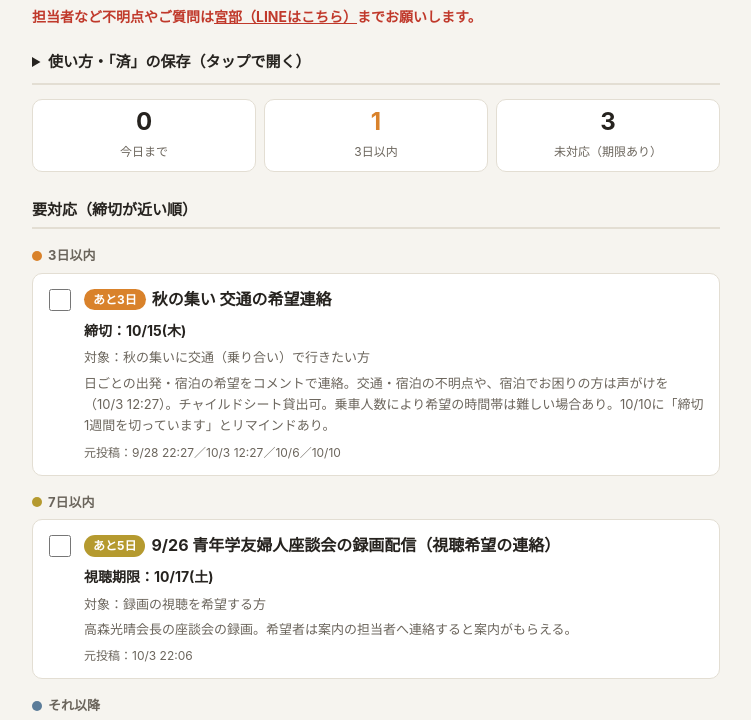
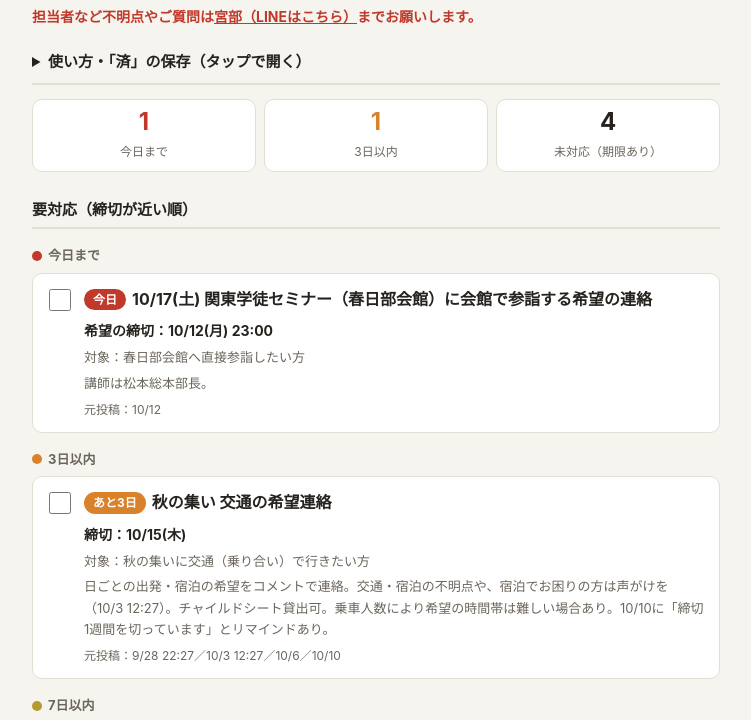
Before and after one commit to ymiyabe-ui/line-digest, a plain HTML site: page index.html in a window 1280 px wide. Shown: the part 261-981 px from the top of the page, without its empty margins (264-1015 px from the left). Drawn offline with Linux system fonts and the light colour scheme; a web font is replaced by a local one.

Commit message:
案内まとめに10/17の青年会合・関東学徒セミナー・仏教講座と春日部会館の参詣希望（10/12 23:00締切）を追加し、先生と学徒との対話を1週間前から「開始まで残り○日」で行事欄に出す。
Co-Authored-By: Claude Sonnet 5.5 <noreply@anthropic.com>
Claude-Session: https://claude.ai/code/session_01N9BvoFui8BuWXbPVTsYUMo

```diff
--- a/data.js
+++ b/data.js
@@ -3,8 +3,17 @@
 // until は締切のない案内の掲載終了日（行事の日付）。過ぎると「過ぎたもの」へ移る。
 // ref は元投稿の日時（トークで探すための目印）。
 window.DIGEST = {
-  updated: "2026-10-10",
+  updated: "2026-10-12",
   todos: [
+    {
+      id: "kasukabe-1017",
+      title: "10/17(土) 関東学徒セミナー（春日部会館）に会館で参詣する希望の連絡",
+      due: [{ label: "希望の締切", date: "2026-10-12", time: "23:00" }],
+      target: "春日部会館へ直接参詣したい方",
+      note: "講師は松本総本部長。",
+      links: [],
+      ref: "10/12"
+    },
     {
       id: "rokuga-0926",
       title: "9/26 青年学友婦人座談会の録画配信（視聴希望の連絡）",
@@ -174,6 +183,30 @@ window.DIGEST = {
     }
   ],
   events: [
+    {
+      id: "ev-seinen-1017",
+      title: "青年会合",
+      start: "2026-10-17", time: "9:30〜11:30",
+      place: "東京両国会館",
+      note: "講師は松本総本部長。",
+      ref: "10/12"
+    },
+    {
+      id: "ev-gakuto-seminar-1017",
+      title: "関東学徒セミナー",
+      start: "2026-10-17", time: "14:00〜16:00",
+      place: "春日部会館",
+      note: "講師は松本総本部長。会館へ直接参詣する場合は、10/12(月)23:00までに希望の連絡を（上の要対応を参照）。",
+      ref: "10/12"
+    },
+    {
+      id: "ev-bukkyo-1017",
+      title: "仏教講座",
+      start: "2026-10-17", time: "19:00〜20:30",
+      place: "男女平等・共同参画センター（中目黒駅・徒歩9分）",
+      note: "講師は松本総本部長。",
+      ref: "10/12"
+    },
     {
       id: "ev-oyako-1018",
       title: "親子行事（勉強会）",
--- a/goen.html
+++ b/goen.html
@@ -86,7 +86,7 @@
   apply();
 })();
 </script>
-<script src="data.js?v=202610102348"></script>
+<script src="data.js?v=202610120958"></script>
 <script>
 (function(){
   var G = window.GOEN;
--- a/index.html
+++ b/index.html
@@ -150,8 +150,8 @@
   apply();
 })();
 </script>
-<script src="config.js?v=202610102348"></script>
-<script src="data.js?v=202610102348"></script>
+<script src="config.js?v=202610120958"></script>
+<script src="data.js?v=202610120958"></script>
 <script>
 (function(){
   var D = window.DIGEST;
@@ -290,6 +290,12 @@
   function eventCard(e){
     var c = el("div","card");
     var t = el("div","title");
+    var n0 = dayDiff(e.start);
+    if(e.countdown && n0>=0){
+      var cb = el("span","badge", n0===0?"本日開催":"開始まで残り"+n0+"日");
+      cb.style.background = n0===0 ? "var(--today)" : n0<=3 ? "var(--soon)" : "var(--week)";
+      t.appendChild(cb);
+    }
     var d = el("span","evdate", fmt(e.start)+(e.end?"〜"+fmt(e.end):"")+"　");
     t.appendChild(d); t.appendChild(document.createTextNode(e.title));
     c.appendChild(t);
@@ -301,8 +307,21 @@
       e.links.forEach(function(l){ var a=el("a",null,l.label); a.href=l.url; a.target="_blank"; a.rel="noopener noreferrer"; ln.appendChild(a); });
       c.appendChild(ln);
     }
-    c.appendChild(el("div","ref","元投稿："+e.ref));
+    if(e.ref) c.appendChild(el("div","ref","元投稿："+e.ref));
     return c;
+  }
+
+  // 先生と学徒との対話：「先生とのご縁」の予定表から、1週間前になったら行事欄に自動で出す
+  function taiwaEvents(){
+    var S = (window.GOEN && GOEN.schedule) || [];
+    return S.filter(function(s){
+      var n = dayDiff(s.date);
+      return s.title==="先生と学徒との対話" && n>=0 && n<=7;
+    }).filter(function(s){
+      return !D.events.some(function(e){ return e.start===s.date && /対話/.test(e.title); });
+    }).map(function(s){
+      return {id:"taiwa-"+s.date, title:"先生と学徒との対話", start:s.date, time:"", place:"", note:"詳しくは「先生とのご縁を確認する」から。", countdown:true};
+    });
   }
 
   // 一日一訓：今日の日にちの訓を出す。データがなければ出さない
@@ -361,7 +380,7 @@
     if(!open.length && !noDue.length) box.appendChild(el("div","empty","対応が必要な案内はありません。"));
 
     // 行事
-    var evUp = D.events.filter(function(e){ return dayDiff(e.end||e.start) >= 0; }).sort(function(a,b){return a.start<b.start?-1:1;});
+    var evUp = D.events.concat(taiwaEvents()).filter(function(e){ return dayDiff(e.end||e.start) >= 0; }).sort(function(a,b){var x=a.start+(a.time||"").replace(/^(\d:)/,"0$1"),y=b.start+(b.time||"").replace(/^(\d:)/,"0$1");return x<y?-1:x>y?1:0;});
     var evPast = D.events.filter(function(e){ return dayDiff(e.end||e.start) < 0; }).sort(function(a,b){return a.start<b.start?1:-1;});
     var eb = clear("events");
     evUp.forEach(function(e){ eb.appendChild(eventCard(e)); });
```
